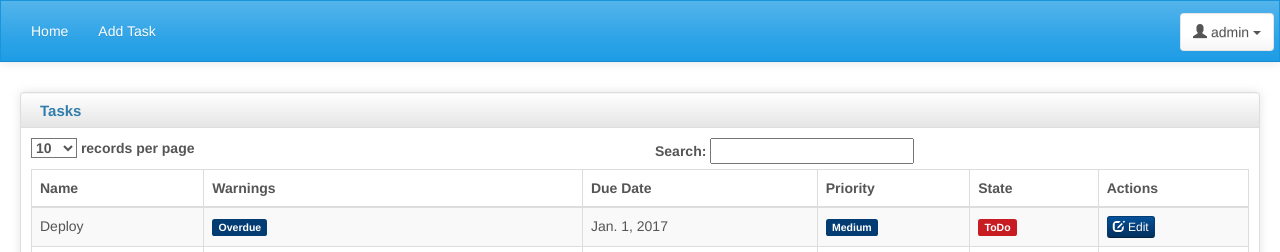
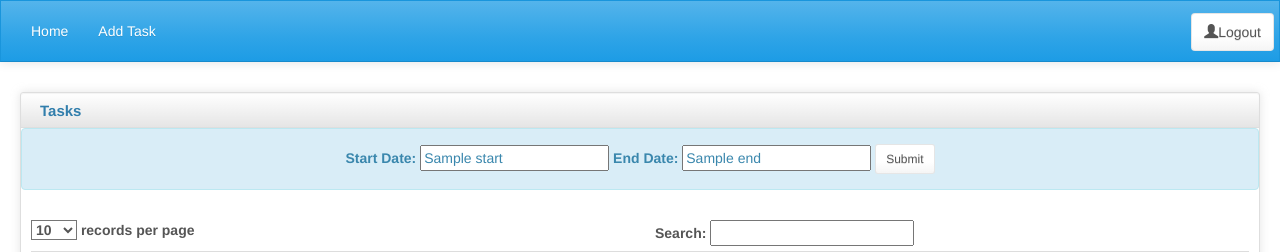
Before and after one commit to vinayak-kaniyarakkal/djpractice, a Django app: template djpractice/todo/templates/todo/task_list.html in a window 1280 px wide. Shown: the top 252 px of the page. Run offline with Django 3.2, Linux system fonts and the light colour scheme; a user stored in the database is signed in; data comes from the database, SQL or seed files in the repository; both versions use the stored data as it was after the commit; the template is opened without the code that fills it: values that come from a table or form of the project are taken from there, most other values are stand-ins (such as "Sample title", 1, 10 or a date in 2020); some libraries are stand-ins or nearby versions; some web fonts are replaced.

Commit message:
User handling and date filter

```diff
--- a/djpractice/djpractice/middleware.py
+++ b/djpractice/djpractice/middleware.py
@@ -9,7 +9,7 @@ class Authenticate(MiddlewareMixin):
 
         if request.path == '/logout/':
             logout(request)
-            return HttpResponseRedirect('/manage/')
+            return HttpResponseRedirect('/')
 
         elif request.path.split('/')[1] in ['admin', 'css', 'static']:
             return None
--- a/djpractice/todo/models.py
+++ b/djpractice/todo/models.py
@@ -24,6 +24,8 @@ class Task(BaseContent):
     STATE_CHOICES = ((0, 'ToDo'), (1, 'Doing'), (2, 'Done'))
     PRIORITY_CHOICES = ((0, 'Low'), (1, 'Medium'), (2, 'High'))
 
+    owner = models.ForeignKey('auth.User')
+
     name = models.CharField(max_length=100)
     description = models.TextField()
     state = models.PositiveIntegerField(choices=STATE_CHOICES,
--- a/djpractice/todo/templates/base.html
+++ b/djpractice/todo/templates/base.html
@@ -54,19 +54,13 @@
     <div class="navbar navbar-default" role="navigation">
 
       <div class="navbar-inner">
-
-        <div class="btn-group pull-right">
-          <button class="btn btn-default dropdown-toggle" data-toggle="dropdown">
-            <i class="glyphicon glyphicon-user"></i><span class="hidden-sm hidden-xs"> admin</span>
-            <span class="caret"></span>
-          </button>
-          <ul class="dropdown-menu">
-            <li><a href="/logout/">Logout</a></li>
-          </ul>
-        </div>
-
-
-
+	<a href="/logout/">
+          <div class="btn-group pull-right">
+            <button class="btn btn-default">
+              <i class="glyphicon glyphicon-user"></i>Logout
+            </button>
+          </div>
+	</a>
         <ul class="collapse navbar-collapse nav navbar-nav top-menu">
           <li><a href="/">Home</a></li>
           <li><a href="/add/">Add Task</a></li>
--- a/djpractice/todo/templates/todo/task_list.html
+++ b/djpractice/todo/templates/todo/task_list.html
@@ -7,7 +7,18 @@
 	<div class="box-header well" data-original-title="">
           <h2><i class="glyphicon"></i>Tasks</h2>
 	</div>
-        <div class="box-content">
+
+	<div class="alert alert-info">
+	  <form style="text-align: center;">
+	    <label for="id_start">Start Date:</label>
+	    <input id="id_start" name="start" type="text" class="datepicker" value="{{ start|default_if_none:"&nbsp;" }}">
+	    <label for="id_end">End Date:</label>
+	    <input id="id_end" name="end" type="text" class="datepicker" value="{{ end|default_if_none:"&nbsp;" }}">
+	    <button class="btn btn-inverse btn-default btn-sm">Submit</button>
+	  </form>
+	</div>
+
+	<div class="box-content">
           {% if object_list %}
           <table class="table table-striped table-bordered bootstrap-datatable datatable responsive">
             <thead>
@@ -48,4 +59,30 @@
     </div>
   </div>
 </div>
+<script>
+  $(function() {
+      $('.datepicker').datepicker({
+	  changeYear: true,
+	  dateFormat: 'yy-mm-dd'
+      })
+      $('#id_start').change(function() {
+	  date = $(this).val();
+	  $('#id_end').datepicker('destroy')
+	  $('#id_end').datepicker({
+	      minDate: date,
+	      changeYear: true,
+	      dateFormat: 'yy-mm-dd'
+	  })
+      })
+      $('#id_end').change(function() {
+	  date = $(this).val();
+	  $('#id_start').datepicker('destroy')
+	  $('#id_start').datepicker({
+	      maxDate: date,
+	      changeYear: true,
+	      dateFormat: 'yy-mm-dd'
+	  })
+      })
+  })
+</script>
 {% endblock %}
```
Also changed, not shown: djpractice/todo/views.py (+18 -1 lines), djpractice/db.sqlite3, djpractice/todo/migrations/0003_task_owner.py (added).
